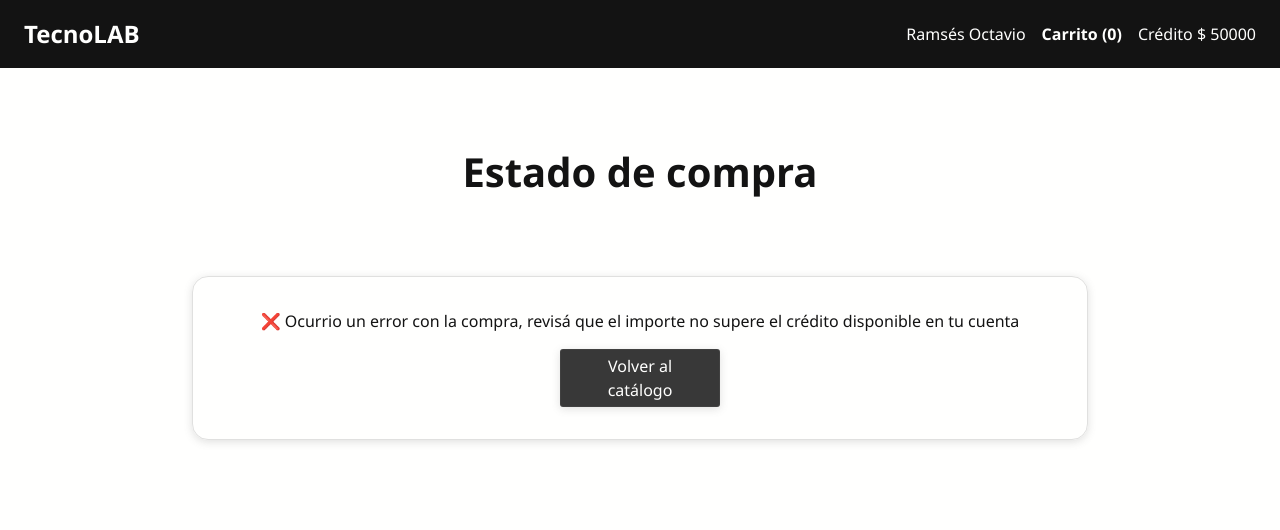
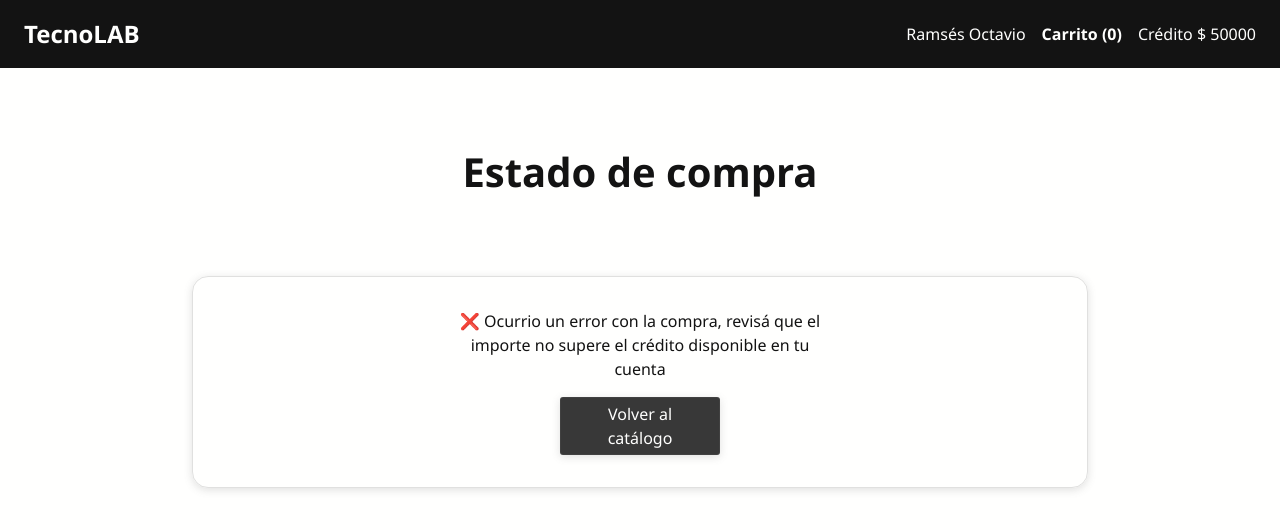
Before and after one commit to raamgonzalez/enviopack-challenge-frontend, a React (Vite) app: page /cart/checkout in a window 1280 px wide. Shown: the top 530 px of the page. Built offline with nearby package versions, Linux system fonts and the light colour scheme.

Commit message:
Add: styles in checkout

```diff
--- /dev/null
+++ b/src/views/Checkout.css
@@ -0,0 +1,16 @@
+.checkout{
+  margin: var(--margin-section) 0 0 0;
+
+  display: flex;
+  flex-direction: column;
+  align-items: center;
+  gap: var(--margin-cards);
+}
+
+.checkout__p{
+	width: 24rem;
+}
+
+.checkout button{
+  width: 50%;
+}
--- a/src/views/Checkout.jsx
+++ b/src/views/Checkout.jsx
@@ -3,6 +3,7 @@ import { Title } from '../components/ui/Title'
 import { useNavigate } from 'react-router-dom'
 import { Button } from '../components/ui/Button'
 import { CartContext } from '../context/CartContext'
+import './Checkout.css'
 
 export function Checkout () {
   const [isPurchase, setPurchase] = useState(false)
@@ -17,7 +18,7 @@ export function Checkout () {
 		<>
 			<Title>Estado de compra</Title>
 			<section className='card checkout'>
-				<p>{isPurchase ? '✔️ Compra finalizada con exito' : '❌ Ocurrio un error con la compra, revisá que el importe no supere el crédito disponible en tu cuenta'}</p>
+				<p className='checkout__p'>{isPurchase ? '✔️ La compra se realizó con éxito' : '❌ Ocurrio un error con la compra, revisá que el importe no supere el crédito disponible en tu cuenta'}</p>
 				<Button onClick={() => navigate('/')}>
 					Volver al catálogo
 				</Button>
--- a/src/views/Home.css
+++ b/src/views/Home.css
@@ -24,18 +24,6 @@
   align-items: center;
 }
 
-.checkout{
-  margin: var(--margin-section) 0 0 0;
-
-  display: flex;
-  flex-direction: column;
-  align-items: center;
-  gap: var(--margin-cards);
-}
-
-.checkout button{
-  width: 50%;
-}
 
 .home__ul{
   display: flex;
```
